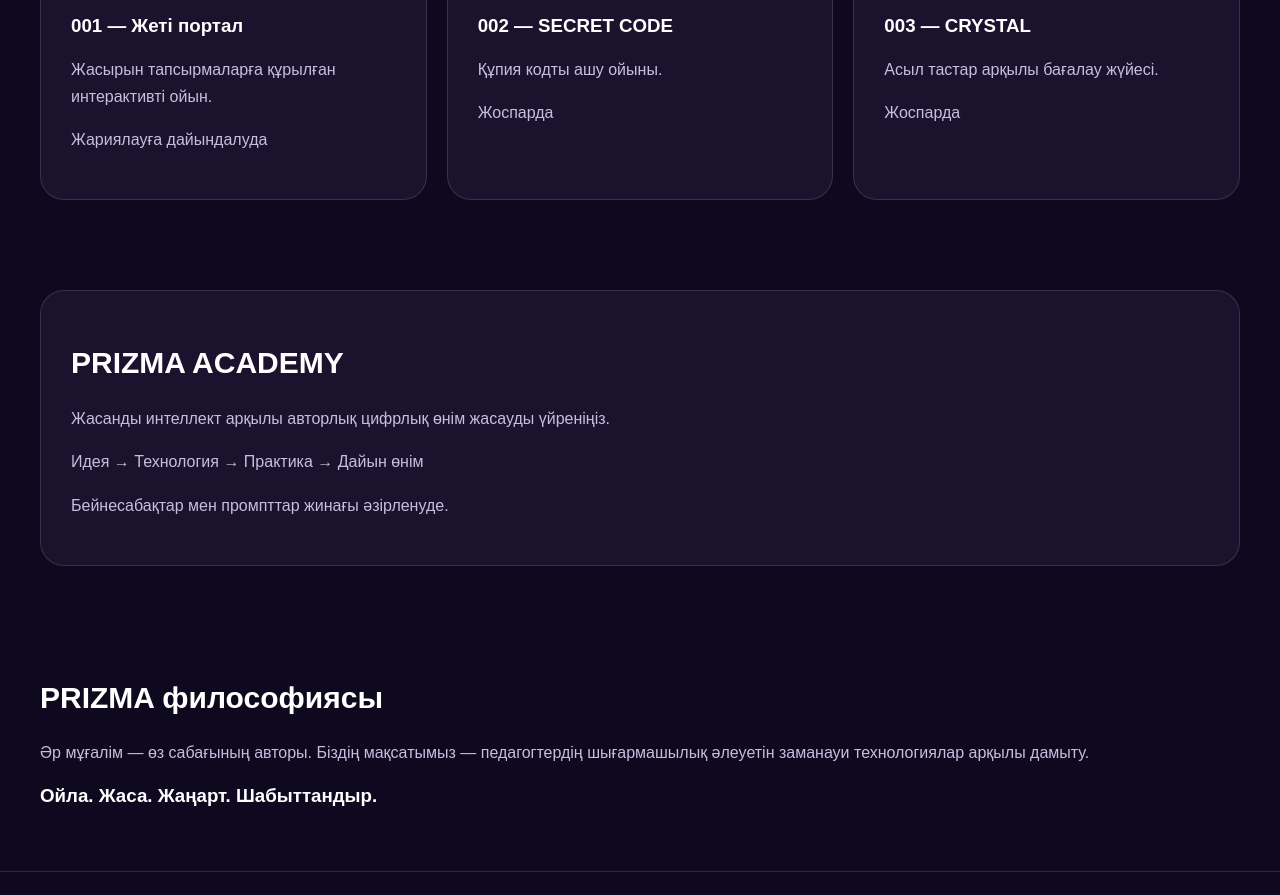
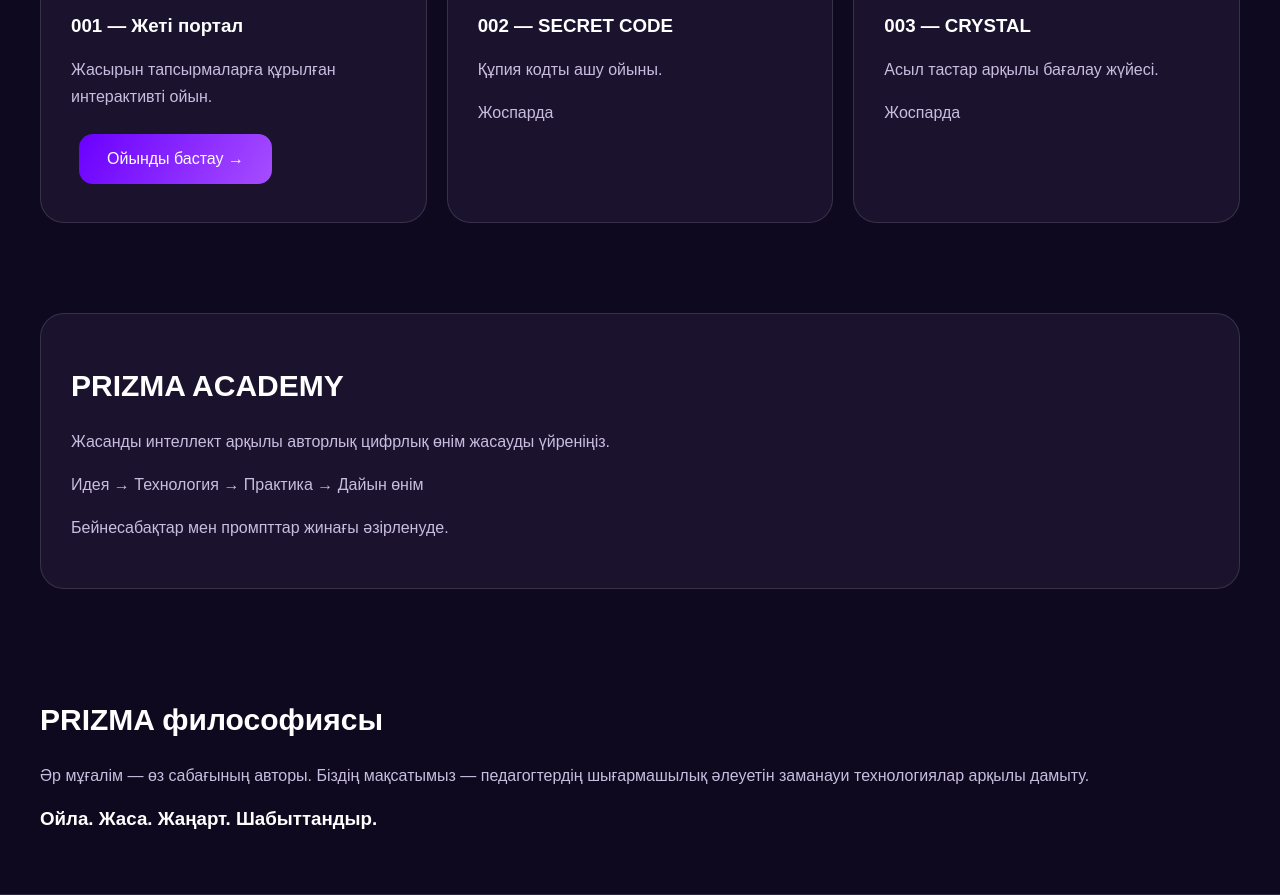
Before and after one commit to aizhan231186-del/prizma, a plain HTML site: page index.html in a window 1280 px wide. Shown: the part 2440-3335 px from the top of the page. Drawn offline with Linux system fonts and the light colour scheme.

Commit message:
Update index.html

```diff
--- a/index.html
+++ b/index.html
@@ -216,7 +216,7 @@ aria-label="Құралдарды іздеу">
 <div style="font-size:55px">🚪</div>
 <h3>001 — Жеті портал</h3>
 <p>Жасырын тапсырмаларға құрылған интерактивті ойын.</p>
-<p>Жариялауға дайындалуда</p>
+<a href="seven-portals.html" class="btn">Ойынды бастау →</a>
 </div>
 <div class="panel">
 <div style="font-size:55px">🔐</div>
```
